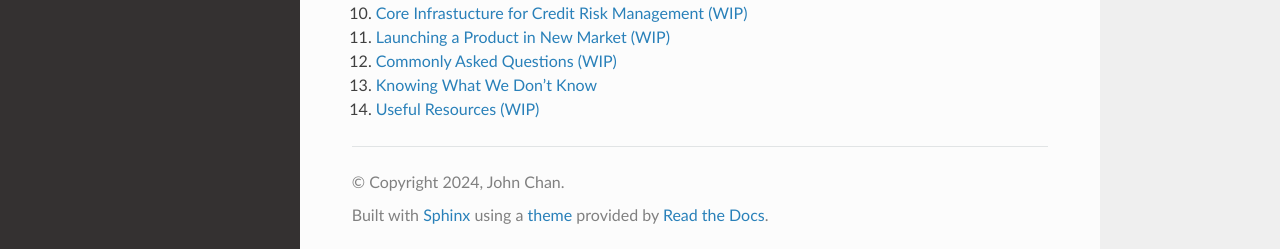
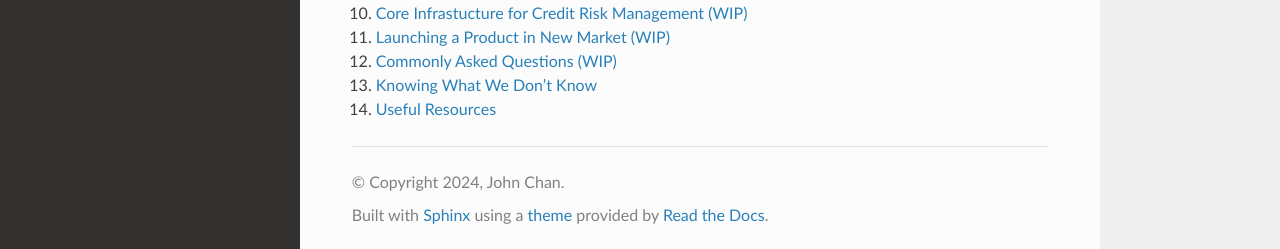
Before and after one commit to kychanbp/credit_risk_mgmt_fintech, a Sphinx documentation site: the page built from docs/source/index.md, in a window 1280 px wide and 900 px high, scrolled down 587 px. Shown: the part 648-897 px from the top of the window. Built offline with Sphinx 7.4.7 and the Read the Docs theme 2.0.0, drawn with Linux system fonts in a browser that asks for light colours.

Commit message:
change useful resource WIP to release

```diff
--- a/docs/source/index.md
+++ b/docs/source/index.md
@@ -36,4 +36,4 @@ I publish this material publicly to ensure it is general and applicable to a wid
 11. [Launching a Product in New Market (WIP)](new_market.md)
 12. [Commonly Asked Questions (WIP)](faq.md)
 13. [Knowing What We Don't Know](unknowns.md)
-14. [Useful Resources (WIP)](resources.md)
+14. [Useful Resources](resources.md)
```
